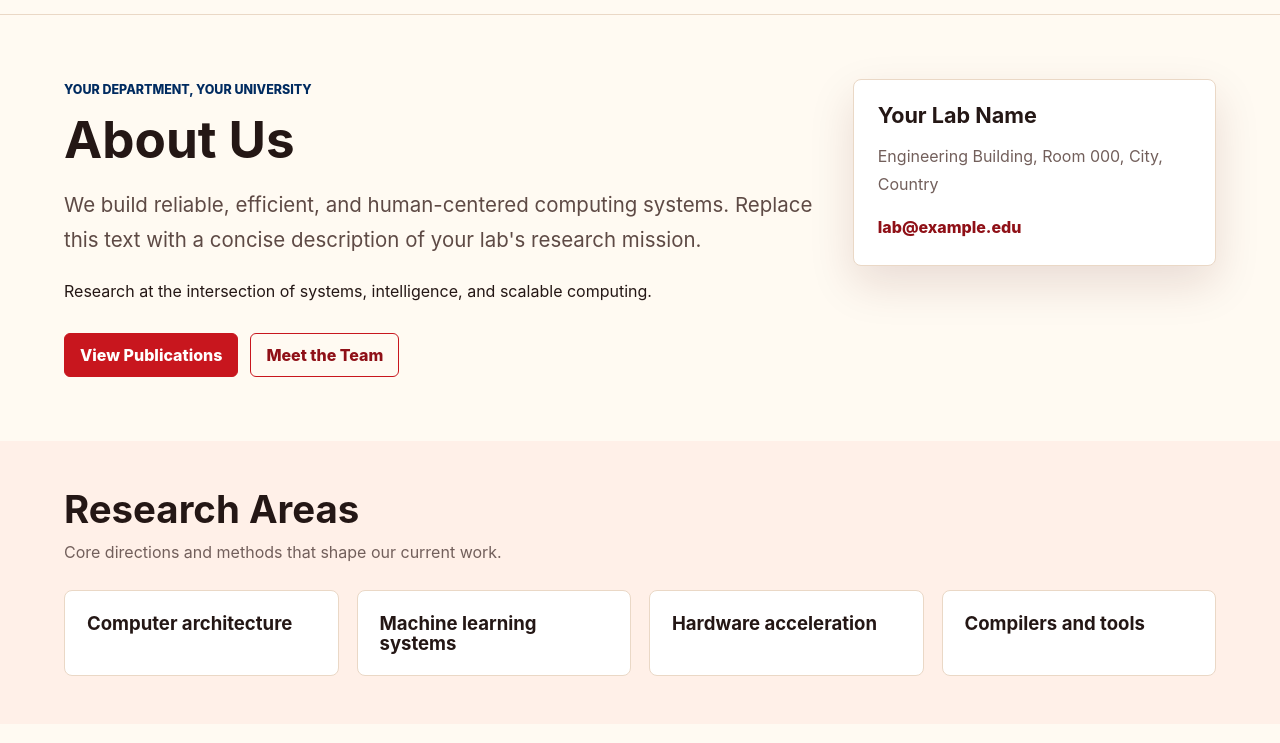
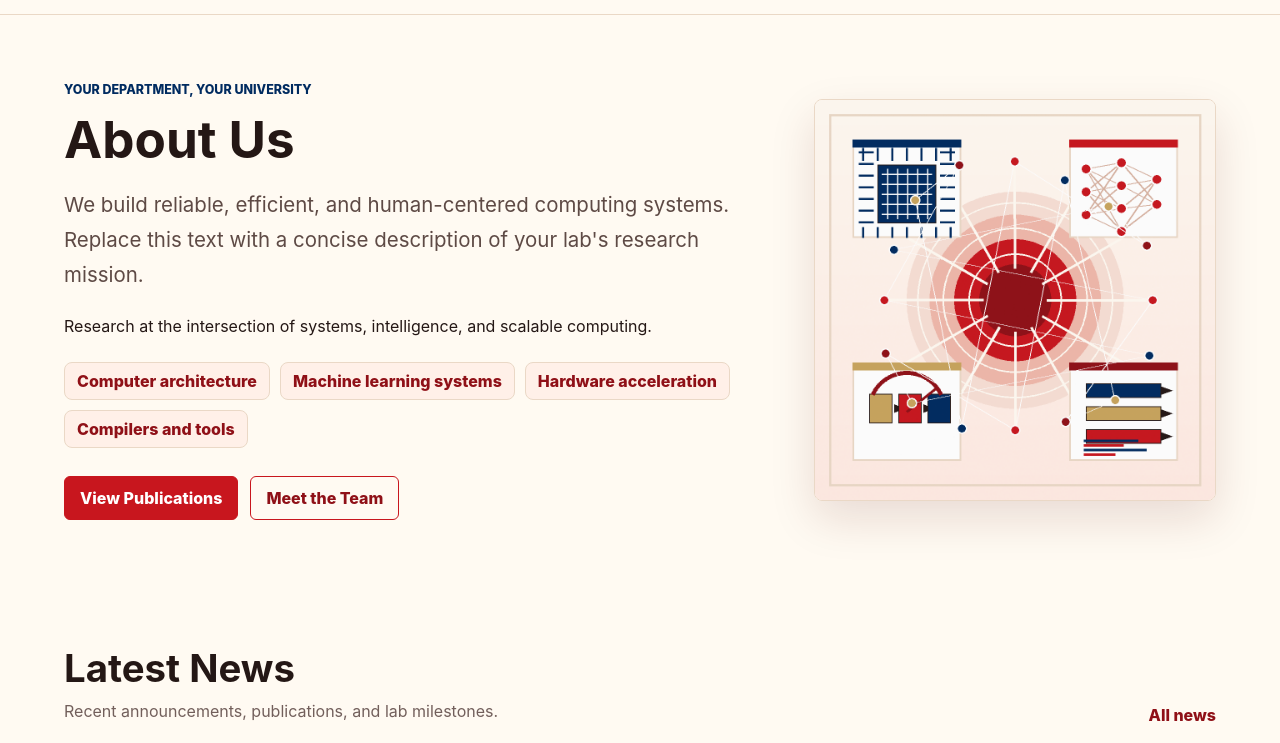
Before and after one commit to XiaoyeAsZ/homepage, an Astro site: page / in a window 1280 px wide. Shown: the part 57-800 px from the top of the page. Built offline with nearby package versions, Linux system fonts and the light colour scheme; Astro itself is replaced by a stand-in of ours.

Commit message:
update pages

```diff
--- a/src/pages/index.astro
+++ b/src/pages/index.astro
@@ -15,28 +15,22 @@ import { pathFor } from "@/utils/paths";
         <h1>About Us</h1>
         <p class="lead">{lab.description}</p>
         <p>{lab.tagline}</p>
+        <div class="research-list" aria-label="Research areas">
+          {lab.researchAreas.map((area) => <span>{area}</span>)}
+        </div>
         <div class="hero-actions">
           <a class="button" href={pathFor("/publications/")}>View Publications</a>
           <a class="button secondary" href={pathFor("/team/")}>Meet the Team</a>
         </div>
       </div>
-      <aside class="contact-panel">
-        <h2>{lab.name}</h2>
-        <p>{lab.address}</p>
-        <p><a class="link" href={`mailto:${lab.email}`}>{lab.email}</a></p>
-      </aside>
-    </div>
-  </section>
-
-  <section class="section alt compact-section">
-    <div class="section-heading">
-      <div>
-        <h2>Research Areas</h2>
-        <p>Core directions and methods that shape our current work.</p>
-      </div>
-    </div>
-    <div class="grid four">
-      {lab.researchAreas.map((area) => <article class="card"><h3>{area}</h3></article>)}
+      <figure class="research-visual">
+        <img
+          src={pathFor("/research-summary.png")}
+          alt="Visual summary of the lab research areas"
+          width="960"
+          height="960"
+        />
+      </figure>
     </div>
   </section>
 
--- a/src/styles/global.css
+++ b/src/styles/global.css
@@ -130,9 +130,10 @@ nav a[aria-current="page"] {
 }
 
 .intro-grid {
+  align-items: center;
   display: grid;
   gap: 32px;
-  grid-template-columns: minmax(0, 1fr) minmax(280px, 0.48fr);
+  grid-template-columns: minmax(0, 1fr) minmax(300px, 0.56fr);
 }
 
 .intro-grid > div {
@@ -213,22 +214,35 @@ p {
   border-color: #e4b5a2;
 }
 
-.contact-panel {
-  align-self: start;
-  background: var(--surface);
+.research-list {
+  display: flex;
+  flex-wrap: wrap;
+  gap: 10px;
+  margin-top: 22px;
+}
+
+.research-list span {
+  background: var(--tint);
+  border: 1px solid var(--line);
+  border-radius: 8px;
+  color: var(--brand-strong);
+  font-weight: 760;
+  padding: 8px 12px;
+}
+
+.research-visual {
+  align-self: center;
+  margin: 0;
+}
+
+.research-visual img {
+  aspect-ratio: 1;
   border: 1px solid var(--line);
   border-radius: 8px;
   box-shadow: var(--shadow);
-  padding: 24px;
-}
-
-.contact-panel h2 {
-  font-size: 1.35rem;
-}
-
-.contact-panel p {
-  color: var(--muted);
-  margin-bottom: 0;
+  height: auto;
+  object-fit: cover;
+  width: 100%;
 }
 
 .section {
```
Also changed, not shown: public/research-summary.png (added).
